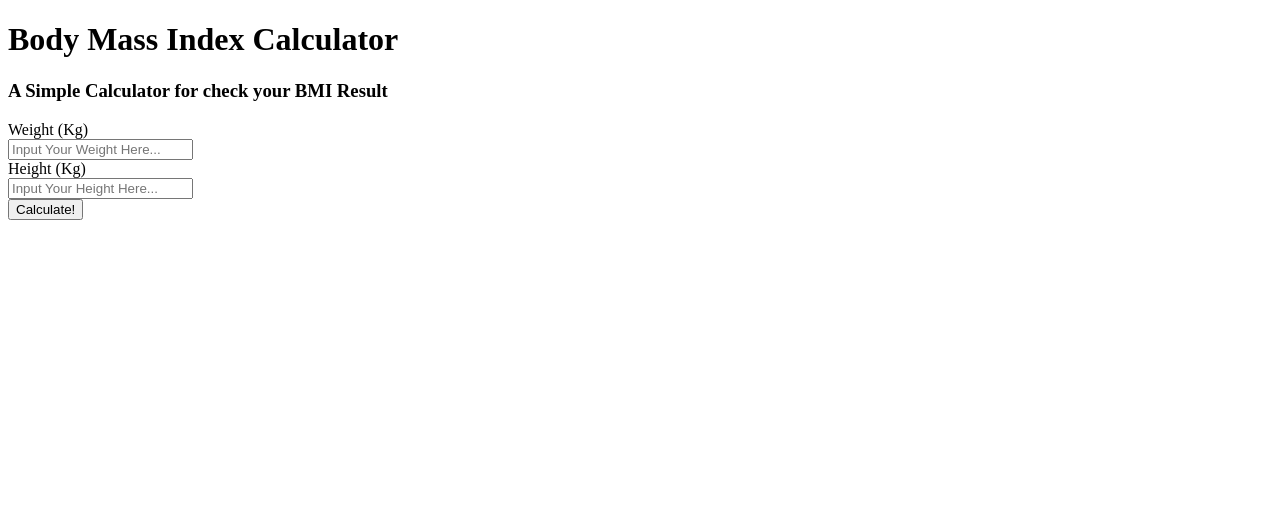
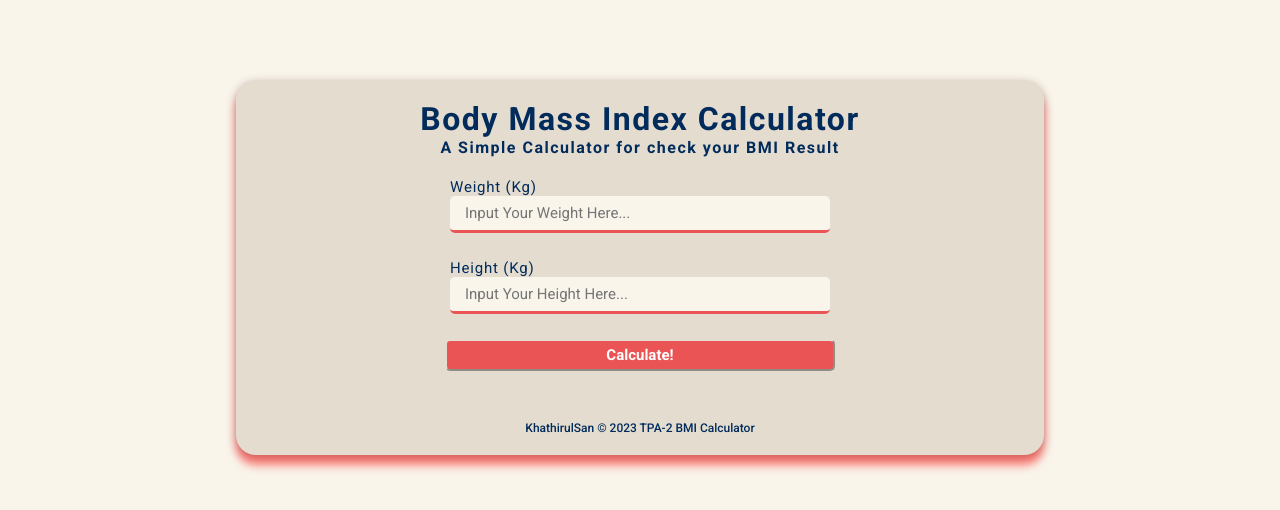
Before and after one commit to KhathirulSan/TPA2, a plain HTML site: page index.html in a window 1280 px wide. Drawn offline with Linux system fonts and the light colour scheme.

Commit message:
Membuat CSS serta perubahan kecil lainnya

```diff
--- a/index.html
+++ b/index.html
@@ -9,9 +9,9 @@
 </head>
 <body>
     <div class="container">
-        <div class="Header">
+        <div class="header-title">
             <h1>Body Mass Index Calculator</h1>
-            <h3>A Simple Calculator for check your BMI Result</h3>
+            <h4>A Simple Calculator for check your BMI Result</h4>
         </div>
         <form action="#">
            <div class="bmi-form">
@@ -24,6 +24,9 @@
            </div>
            <button>Calculate!</button>
         </form>
+    <div class="watermark">
+        <p>KhathirulSan &copy; 2023 TPA-2 BMI Calculator</p>
+    </div>
 
     </div>
 </body>
--- a/style.css
+++ b/style.css
@@ -0,0 +1,78 @@
+@import url('https://fonts.googleapis.com/css2?family=Roboto:wght@400;500;700&display=swap');
+*, html, body {
+
+    font-family: 'Roboto', sans-serif;
+    margin: 0;
+    padding: 0;
+}
+
+body {
+    background-color: #F9F5EB;
+}
+.container {
+    width: 60%;
+    padding: 20px;
+    margin: 80px auto;
+    border-radius: 20px;
+    background-color: #E4DCCF;
+    display: flex;
+    justify-content: center;
+    align-items: center;
+    flex-direction: column;
+    box-shadow: 0 2px 10px rgba(61, 0, 0, 0.25), 0 10px 10px rgba(255, 0, 0, 0.5);
+
+
+}
+
+.header-title {
+    margin-bottom: 15px;
+}
+.header-title h1,h4 {
+    color: #002B5B;
+    text-align: center;
+    letter-spacing: 1.5px;
+    font-weight: 700;
+}
+.bmi-form {
+    padding: 5px;
+    margin-bottom: 15px;
+}
+.bmi-form label {
+
+    font-weight: 400;
+    letter-spacing: 0.8px;
+    font-size: 15px;
+    color: #002B5B;
+}
+
+.bmi-form input {
+    width: 350px;
+    padding: 8px 15px;
+    outline: none;
+    background: #F9F5EB;
+    border: none;
+    border-radius: 5px;
+    border-bottom: 3px solid #EA5455;
+    font-size: 15px;
+
+}
+
+.container button {
+    background-color: #EA5455;
+    color: #fff;
+    font-size: 15px;
+    font-weight: 700;
+    width: 100%;
+    padding: 5px 5px;
+    margin-top: 5px;
+    border-radius: 5px;
+    cursor: pointer;
+    border-color: #E4DCCF ;
+}
+
+.container .watermark {
+    color: #002B5B;
+    font-weight: 500;
+    font-size: 12px;
+    margin-top: 50px;
+}
```
